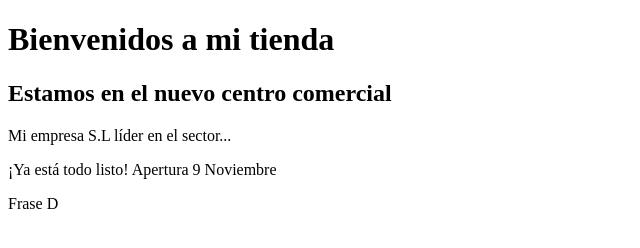
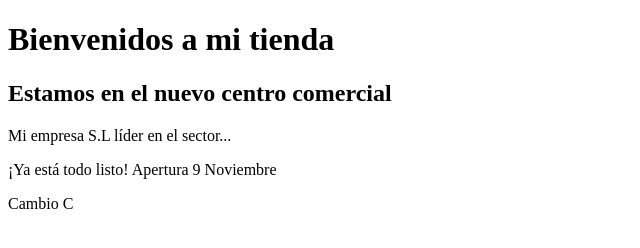
Before and after one commit to dpactir2707/Prueba, a plain HTML site: page index.html in a window 1280 px wide. Shown: the full height of the page, 0-640 px from the left. Drawn offline with Linux system fonts and the light colour scheme.

Commit message:
Cambio C

```diff
--- a/index.html
+++ b/index.html
@@ -10,6 +10,6 @@
     <h2>Estamos en el nuevo centro comercial</h2>
     <p>Mi empresa S.L líder en el sector...</p>
     <p>¡Ya está todo listo! Apertura 9 Noviembre</p>
-    <p>Frase D</p>
+    <p>Cambio C</p>
 </body>
 </html>
```
